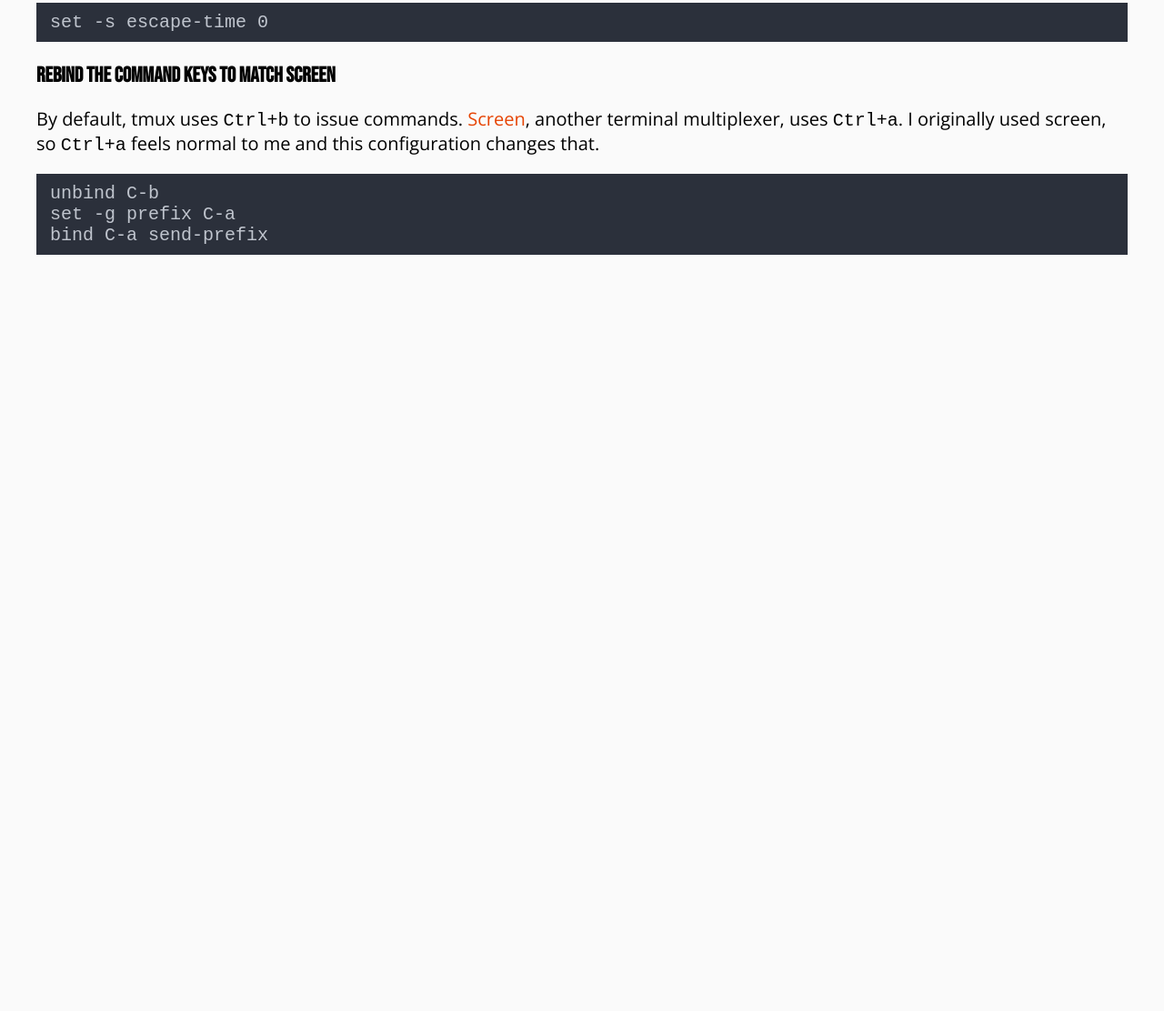
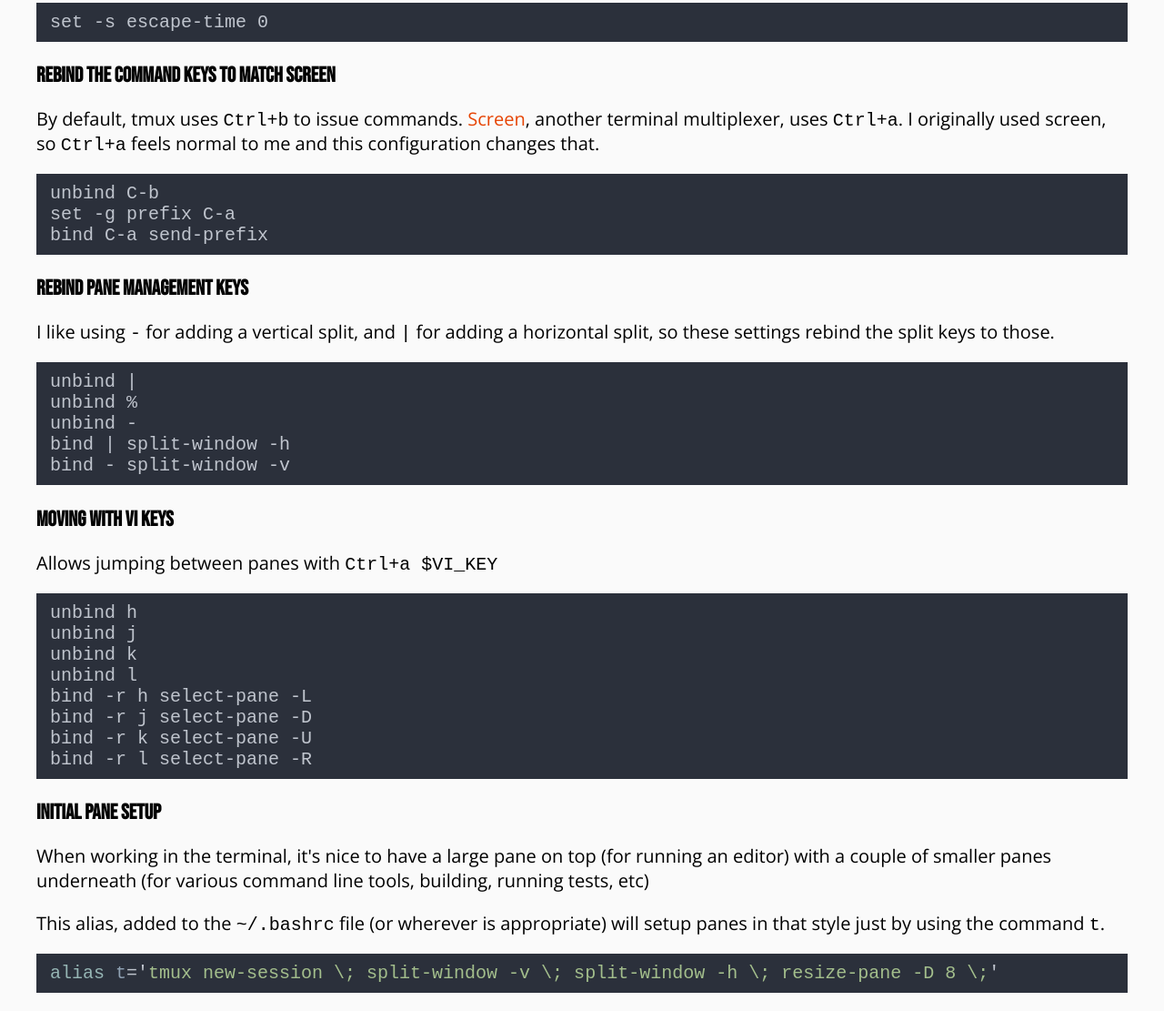
Before and after one commit to searchengineerwiki/searchengineerwiki.github.io, a plain HTML site: page tools/tmux/index.html in a window 1280 px wide. Shown: the part 691-1802 px from the top of the page at 91% size. Before the commit the page ends 991 px from the top, so only its background shows below. Drawn offline with nearby package versions, Linux system fonts and the light colour scheme.

Commit message:
Updated tmux document

```diff
--- a/tools/tmux/index.html
+++ b/tools/tmux/index.html
@@ -40,6 +40,34 @@ normal to me and this configuration changes that.</p>
 </span><span>set -g prefix C-a
 </span><span>bind C-a send-prefix
 </span></code></pre>
+<h3 id="rebind-pane-management-keys">Rebind pane management keys</h3>
+<p>I like using <code>-</code> for adding a vertical split, and <code>|</code> for adding a horizontal
+split, so these settings rebind the split keys to those.</p>
+<pre style="background-color:#2b303b;color:#c0c5ce;"><code><span>unbind |
+</span><span>unbind %
+</span><span>unbind -
+</span><span>bind | split-window -h
+</span><span>bind - split-window -v
+</span></code></pre>
+<h3 id="moving-with-vi-keys">Moving with vi keys</h3>
+<p>Allows jumping between panes with <code>Ctrl+a $VI_KEY</code></p>
+<pre style="background-color:#2b303b;color:#c0c5ce;"><code><span>unbind h
+</span><span>unbind j
+</span><span>unbind k
+</span><span>unbind l
+</span><span>bind -r h select-pane -L
+</span><span>bind -r j select-pane -D
+</span><span>bind -r k select-pane -U
+</span><span>bind -r l select-pane -R
+</span></code></pre>
+<h3 id="initial-pane-setup">Initial pane setup</h3>
+<p>When working in the terminal, it's nice to have a large pane on top (for running
+an editor) with a couple of smaller panes underneath (for various command line
+tools, building, running tests, etc)</p>
+<p>This alias, added to the <code>~/.bashrc</code> file (or wherever is appropriate) will
+setup panes in that style just by using the command <code>t</code>.</p>
+<pre data-lang="bash" style="background-color:#2b303b;color:#c0c5ce;" class="language-bash "><code class="language-bash" data-lang="bash"><span style="color:#96b5b4;">alias </span><span style="color:#8fa1b3;">t</span><span>=&#39;</span><span style="color:#a3be8c;">tmux new-session \; split-window -v \; split-window -h \; resize-pane -D 8 \;</span><span>&#39;
+</span></code></pre>
 
     </div>
   </body>
```
